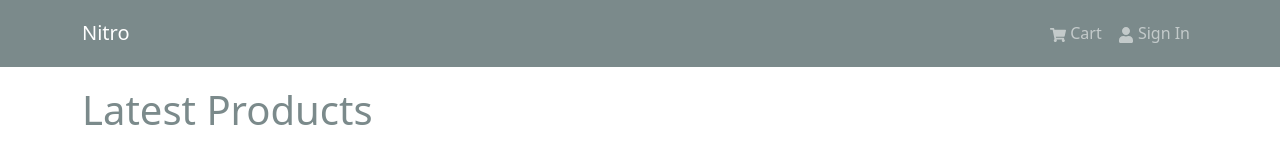
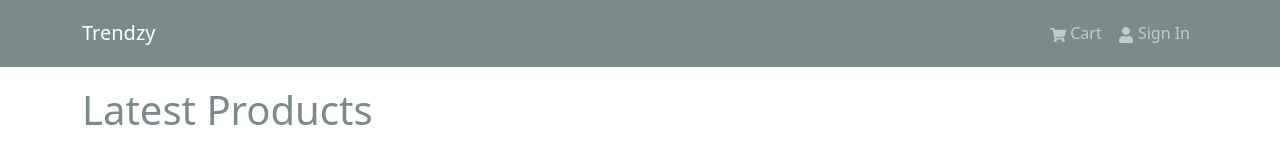
Before and after one commit to a3ela/MERN-ecommerce_website, a React (Vite) app in the folder frontend/: page / in a window 1280 px wide. Shown: the top 160 px of the page. Built offline with nearby package versions, Linux system fonts and the light colour scheme.

Commit message:
change: name of the project

```diff
--- a/frontend/src/components/Header.jsx
+++ b/frontend/src/components/Header.jsx
@@ -8,7 +8,7 @@ const Header = () => {
       <Navbar bg="dark" variant="dark" expand="lg" collapseOnSelect>
         <Container>
           <Navbar.Brand as={Link} to="/">
-            Nitro
+            Trendzy
           </Navbar.Brand>
           <Navbar.Toggle aria-controls="basic-navbar-nav" />
           <Navbar.Collapse id="basic-navbar-nav">
```
